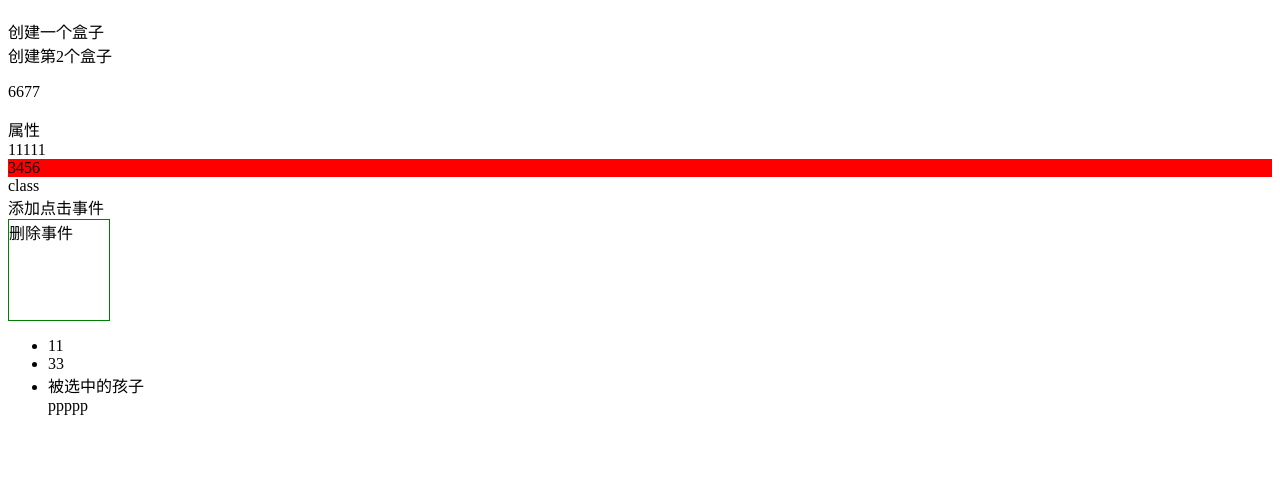
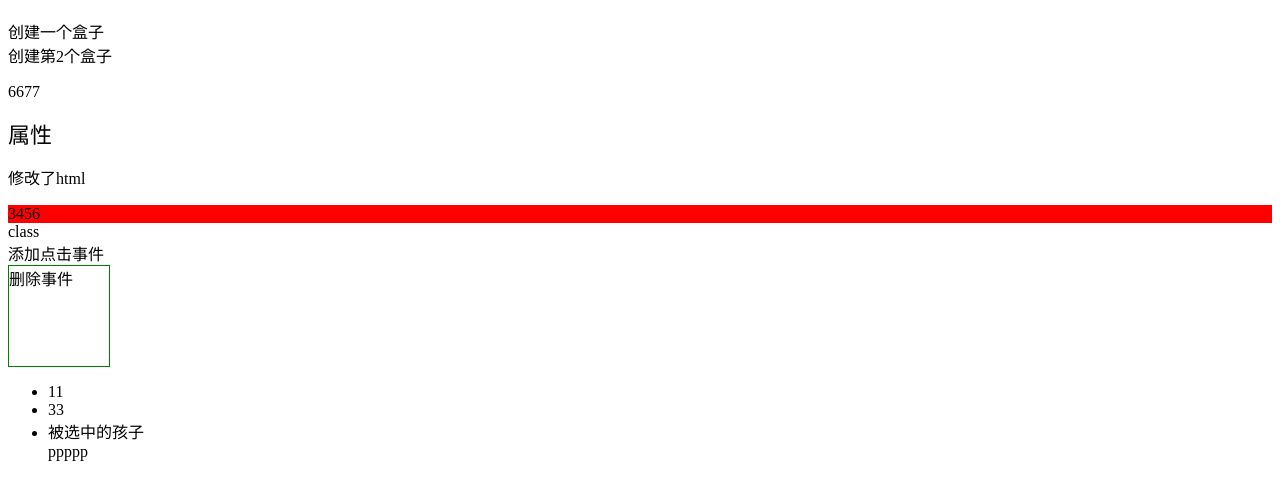
Before and after one commit to SuperPowerZhang/js_domstore, a plain HTML site: page src/index.html in a window 1280 px wide. Shown: the part 61-560 px from the top of the page. Drawn offline with Linux system fonts and the light colour scheme.

Commit message:
完善部分函数

```diff
--- a/src/dom.js
+++ b/src/dom.js
@@ -32,6 +32,7 @@ window.dom = {
         dom.before(child, parent)
         dom.child(parent, child)
     },
+    //node.parentNode.removeChild(node)
     remove(node) {
         node.remove()
         return node
@@ -41,7 +42,7 @@ window.dom = {
         let childrenList = node.childNodes
         let arr = []
         let nodeNext = childrenList[0]
-        //这里用i++不行，因为length在动态变化
+        //这里用i++不行，因为length在动态变化。还可以一直用node.firstChild来获取第一个
         while (nodeNext) {
             let nodeNow = nodeNext
             nodeNext = nodeNow.nextSibling
@@ -50,11 +51,15 @@ window.dom = {
         return arr
     },
     attr(node, title, value) {
-        if (arguments.length === 2) {
+        if (arguments.length === 2 && typeof title === "string") {
             return node.getAttribute(title) ?
                 node.getAttribute(title) : alert("没有这个属性啊")
         } else if (arguments.length === 3) {
             node.setAttribute(title, value)
+        } else if (title instanceof Object) {
+            for (let key in title) {
+                node.style[key] = title[key]
+            }
         }
     },
     text(node, string) {
@@ -74,7 +79,9 @@ window.dom = {
     },
     html(node, html) {
         if (arguments.length === 1) {
-            return node.innerHTML;
+            return node.innerHTML
+        } else if (arguments.length === 2) {
+            node.innerHTML = html
         }
     },
     style(node, style) {
@@ -101,11 +108,10 @@ window.dom = {
     },
     //移除了action上挂载的所有事件
     off(node, action, fn) {
-        console.log("移除事件了吗")
         node.removeEventListener(action, fn)
     },
-    find(selector) {
-        return Array.from(document.querySelectorAll(selector))
+    find(selector, scope) {
+        return Array.from((scope || document).querySelectorAll(selector))
     },
     parent(node) {
         return node.parentNode
@@ -131,7 +137,7 @@ window.dom = {
     },
     each(nodes, fn) {
         for (let i = 0; i < nodes.length; i++) {
-            fn(nodes[i])
+            fn.call(null, nodes[i])
         }
     },
     //i就是下标，从0开始排序的
--- a/src/index.html
+++ b/src/index.html
@@ -28,7 +28,7 @@
   <h3 id="remove">删除</h3>
   <p id="text">haha</p>
   <div id="attr" index="xxx">属性</div>
-  <div id="html">
+  <div id="html2">
     <span>11111</span>
   </div>
   <div id="style">3456</div>
--- a/src/main.js
+++ b/src/main.js
@@ -19,6 +19,8 @@ dom.empty(empty)
 
 dom.attr(attr, "test", "1234")
 
+dom.attr(attr, { "fontSize": "22px" })
+
 console.log(dom.attr(attr, "index"))
 
 console.log(dom.attr(attr, "test"))
@@ -27,9 +29,11 @@ console.log(dom.text(text, "6677"))
 
 // dom.attr(attr, "xxyy")
 
-console.log(dom.html(html))
+console.log(dom.html(html2))
 //text只展示给用户看的部分
-console.log(dom.text(html))
+console.log(dom.text(html2))
+
+dom.html(html2, "<p>修改了html</p>")
 
 dom.style(style, { backgroundColor: "red" })
 
```
